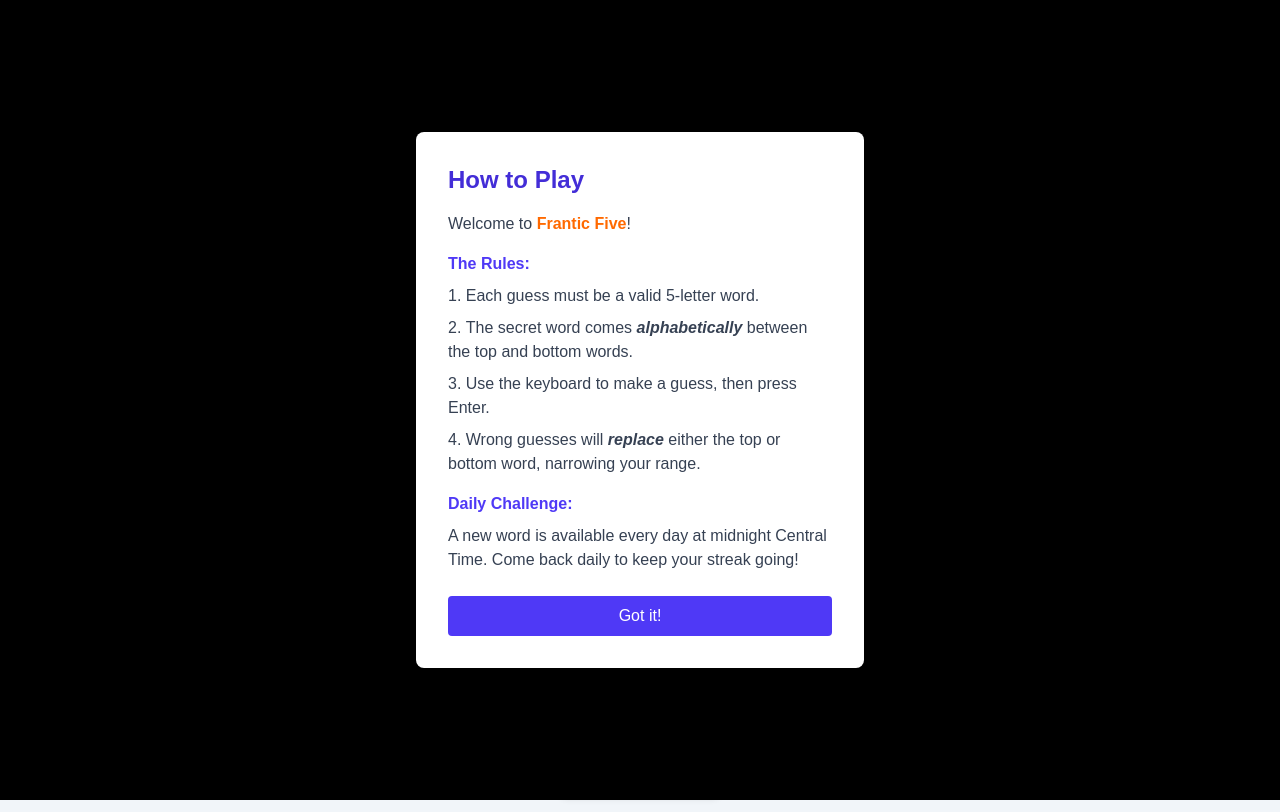
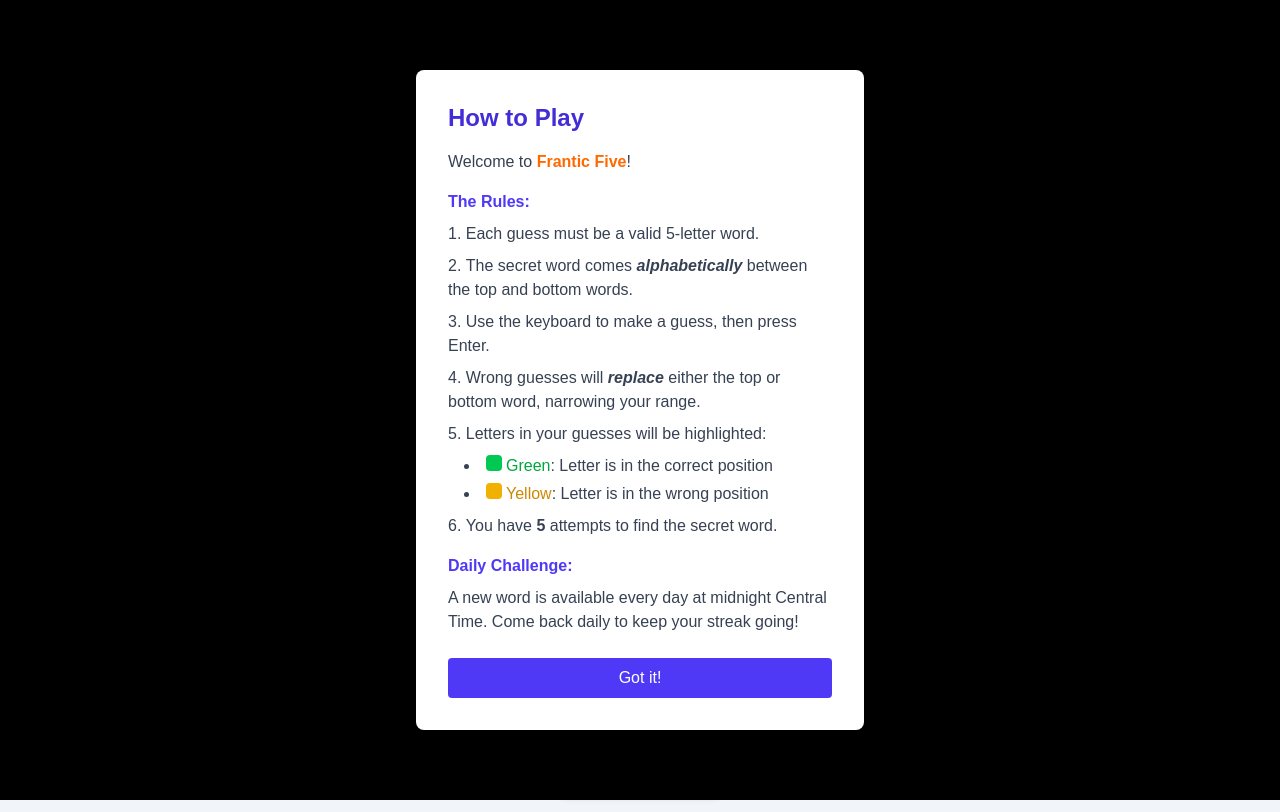
Before and after one commit to braydoncoyer/frantic-five, a Next.js app: page / in a window 1280 px wide. Built offline with nearby package versions, Linux system fonts and the light colour scheme; no server answers; the database is empty.

Commit message:
Added updated instructions to include info about letter hints.

```diff
--- a/src/app/components/CongratsModal.tsx
+++ b/src/app/components/CongratsModal.tsx
@@ -2,7 +2,7 @@
 import useGameStore from "../store/useGameStore";
 
 const CongratsModal: React.FC = () => {
-  const { showCongrats, secretWord, attempts, closeCongratsModal } =
+  const { showCongrats, secretWord, attempts, isGameWon, closeCongratsModal } =
     useGameStore();
 
   if (!showCongrats) return null;
@@ -14,9 +14,13 @@
       year: "numeric",
     });
 
+    if (isGameWon) {
       return `Frantic Five ${dateStr} - Found in ${attempts} ${
         attempts === 1 ? "try" : "tries"
       }!\n\nCan you find today's word? Play at https://franticfive.com`;
+    } else {
+      return `Frantic Five ${dateStr} - Game Over!\n\nCan you find today's word? Play at https://franticfive.com`;
+    }
   };
 
   // Copy results to clipboard
@@ -45,13 +49,20 @@
     <div className="fixed inset-0 bg-black bg-opacity-50 flex items-center justify-center z-50">
       <div className="bg-white p-8 rounded-lg shadow-lg max-w-md w-full">
         <h2 className="text-2xl font-bold text-indigo-700 mb-4">
-          Congratulations!
+          {isGameWon ? "Congratulations!" : "Game Over!"}
         </h2>
+        {isGameWon ? (
           <p className="mb-4">
             You found the secret word{" "}
             <span className="font-bold uppercase">{secretWord}</span> in{" "}
             {attempts} {attempts === 1 ? "attempt" : "attempts"}!
           </p>
+        ) : (
+          <p className="mb-4">
+            The secret word was{" "}
+            <span className="font-bold uppercase">{secretWord}</span>.
+          </p>
+        )}
         <p className="mb-4 text-gray-600">
           Come back tomorrow for a new word at midnight Central Time.
         </p>
--- a/src/app/components/GameBoard.tsx
+++ b/src/app/components/GameBoard.tsx
@@ -1,16 +1,41 @@
 import React from "react";
-import useGameStore from "../store/useGameStore";
+import useGameStore from "@/app/store/useGameStore";
 
 const GameBoard: React.FC = () => {
   const {
     topWord,
     bottomWord,
+    secretWord,
     currentGuess,
     invalidWord,
     isGameWon,
     removeLetter,
     feedbackMessage,
+    updatedTopWord,
+    updatedBottomWord,
   } = useGameStore();
+
+  const getLetterColor = (
+    letter: string,
+    index: number,
+    isTopWord: boolean
+  ) => {
+    if (!secretWord) return "bg-white";
+
+    // Only show highlights for words that have been updated by player guesses
+    if (isTopWord && !updatedTopWord) return "bg-white";
+    if (!isTopWord && !updatedBottomWord) return "bg-white";
+
+    const secretLetters = secretWord.toLowerCase().split("");
+    const currentLetter = letter.toLowerCase();
+
+    if (currentLetter === secretLetters[index]) {
+      return "bg-green-500 text-white";
+    } else if (secretLetters.includes(currentLetter)) {
+      return "bg-yellow-500 text-white";
+    }
+    return "bg-white";
+  };
 
   return (
     <div className="mb-8 w-full max-w-md text-slate-900">
@@ -19,7 +44,11 @@
         {topWord.split("").map((letter, index) => (
           <div
             key={`top-${index}`}
-            className="w-13 h-13 border-2 border-indigo-100 rounded-md m-1 flex items-center justify-center text-xl font-semibold bg-white shadow-md uppercase"
+            className={`w-13 h-13 border-2 border-indigo-100 rounded-md m-1 flex items-center justify-center text-xl font-semibold shadow-md uppercase ${getLetterColor(
+              letter,
+              index,
+              true
+            )}`}
           >
             {letter}
           </div>
@@ -54,7 +83,11 @@
         {bottomWord.split("").map((letter, index) => (
           <div
             key={`bottom-${index}`}
-            className="w-13 h-13 border-2 border-indigo-100 rounded-md m-1 flex items-center justify-center text-xl font-semibold bg-white shadow-md uppercase"
+            className={`w-13 h-13 border-2 border-indigo-100 rounded-md m-1 flex items-center justify-center text-xl font-semibold shadow-md uppercase ${getLetterColor(
+              letter,
+              index,
+              false
+            )}`}
           >
             {letter}
           </div>
--- a/src/app/components/HowToPlayModal.tsx
+++ b/src/app/components/HowToPlayModal.tsx
@@ -36,6 +36,24 @@
                 </b>{" "}
                 either the top or bottom word, narrowing your range.
               </li>
+              <li>
+                Letters in your guesses will be highlighted:
+                <ul className="list-disc list-inside ml-4 mt-2 space-y-1">
+                  <li>
+                    <span className="inline-block w-4 h-4 bg-green-500 rounded-sm mr-1"></span>
+                    <span className="text-green-600 font-medium">Green</span>:
+                    Letter is in the correct position
+                  </li>
+                  <li>
+                    <span className="inline-block w-4 h-4 bg-yellow-500 rounded-sm mr-1"></span>
+                    <span className="text-yellow-600 font-medium">Yellow</span>:
+                    Letter is in the wrong position
+                  </li>
+                </ul>
+              </li>
+              <li>
+                You have <b>5</b> attempts to find the secret word.
+              </li>
             </ol>
           </div>
 
--- a/src/app/store/useGameStore.ts
+++ b/src/app/store/useGameStore.ts
@@ -10,6 +10,7 @@
   secretWord: string;
   currentGuess: string[];
   isGameWon: boolean;
+  isGameOver: boolean;
   invalidWord: boolean;
   attempts: number;
   showCongrats: boolean;
@@ -22,6 +23,8 @@
   wordList: string[];
   error: string | null;
   feedbackMessage: string | null;
+  updatedTopWord: boolean;
+  updatedBottomWord: boolean;
 
   // Actions
   initializeGame: () => Promise<void>;
@@ -48,6 +51,7 @@
       secretWord: "",
       currentGuess: ["", "", "", "", ""],
       isGameWon: false,
+      isGameOver: false,
       invalidWord: false,
       attempts: 0,
       showCongrats: false,
@@ -60,6 +64,8 @@
       wordList: [],
       error: null,
       feedbackMessage: null,
+      updatedTopWord: false,
+      updatedBottomWord: false,
 
       // Set the word list
       setWordList: (words: string[]) => set({ wordList: words }),
@@ -72,7 +78,13 @@
 
       // Initialize game
       initializeGame: async () => {
-        set({ isLoading: true, error: null });
+        set({
+          isLoading: true,
+          error: null,
+          updatedTopWord: false,
+          updatedBottomWord: false,
+          isGameOver: false
+        });
 
         try {
           // Get all words for validation if we don't have them yet
@@ -441,16 +453,29 @@
               currentGuess: secretWord.split(""),
             });
           } else {
+            // Check if we've reached the guess limit
+            if (newAttempts >= 5) {
+              set({
+                isGameOver: true,
+                showCongrats: true,
+                todayCompleted: true,
+                currentGuess: ["", "", "", "", ""],
+              });
+              return;
+            }
+
             // Determine if guess goes above or below the secret word
             if (word < secretWord.toLowerCase()) {
               set({
                 topWord: word,
                 currentGuess: ["", "", "", "", ""],
+                updatedTopWord: true,
               });
             } else {
               set({
                 bottomWord: word,
                 currentGuess: ["", "", "", "", ""],
+                updatedBottomWord: true,
               });
             }
           }
```
Lines whose indentation alone changed are shown as unchanged.
